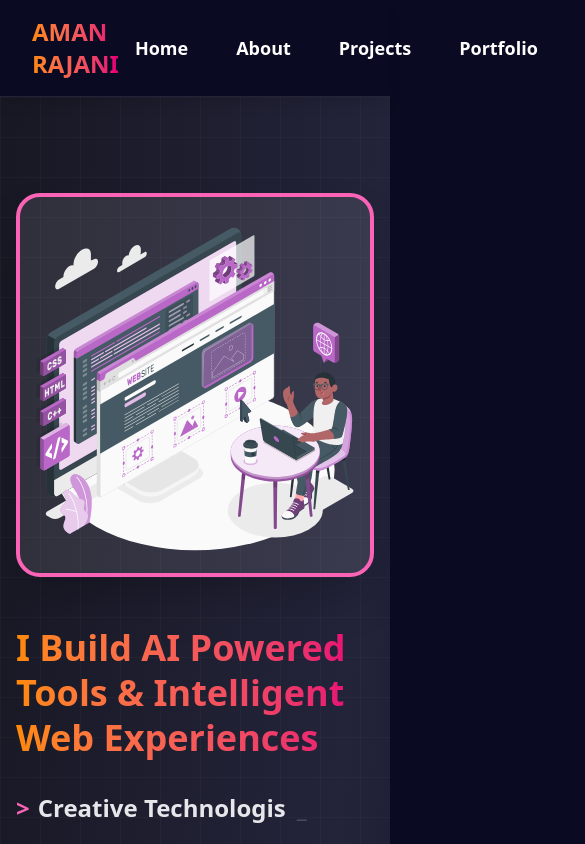
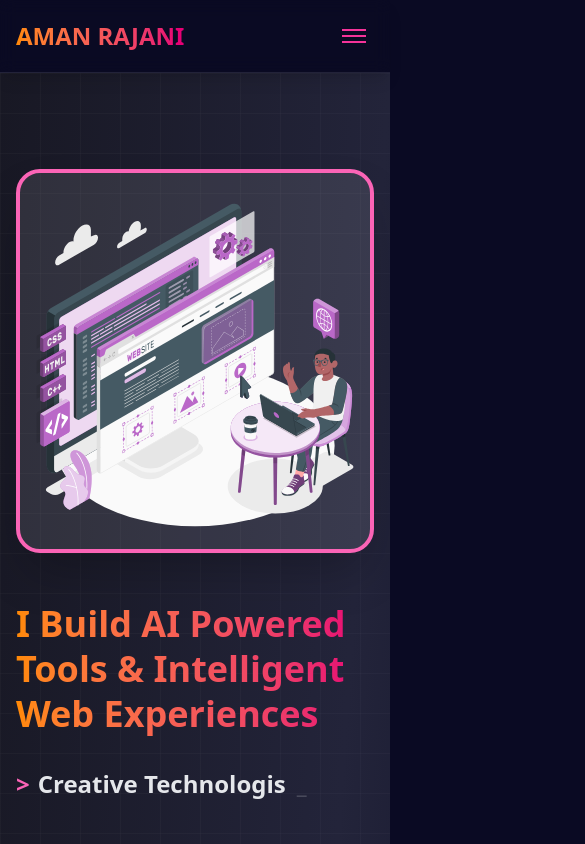
Before and after one commit to AmanBRajani/aman.rajani, a Next.js app: page / in a window 390 px wide. Shown: the top 844 px of the page, 585 px wide, since content can reach past the window. Built offline with nearby package versions, Linux system fonts and the light colour scheme.

Commit message:
responsive

```diff
--- a/src/components/Navbar.jsx
+++ b/src/components/Navbar.jsx
@@ -4,9 +4,11 @@ import Link from 'next/link';
 import { useRouter } from 'next/navigation';
 import { motion } from 'framer-motion';
 // import ThemeToggle from './ThemeToggle';
+import { useState } from 'react';
 
 export default function Navbar() {
   const router = useRouter();
+  const [menuOpen, setMenuOpen] = useState(false);
   const navLinks = [
     { name: 'Home', href: '/' },
     { name: 'About', href: '/about' },
@@ -15,7 +17,7 @@ export default function Navbar() {
     { name: 'Contact', href: '/contact' },
   ];
   return (
-    <nav className="sticky top-0 z-50 bg-background/80 backdrop-blur flex justify-between items-center px-8 py-4 shadow-lg border-b border-white/10">
+    <nav className="sticky top-0 z-50 bg-background/80 backdrop-blur flex justify-between items-center px-4 md:px-8 py-4 shadow-lg border-b border-white/10">
       <motion.div
         whileHover={{ scale: 1.08, rotate: -2 }}
         whileTap={{ scale: 0.96, rotate: 2 }}
@@ -25,7 +27,18 @@ export default function Navbar() {
       >
         AMAN RAJANI
       </motion.div>
-      <div className="space-x-4 md:space-x-8 flex items-center">
+      {/* Hamburger for mobile */}
+      <button
+        className="md:hidden flex flex-col justify-center items-center w-10 h-10 rounded focus:outline-none focus:ring-2 focus:ring-pink-400"
+        onClick={() => setMenuOpen((v) => !v)}
+        aria-label="Toggle navigation menu"
+      >
+        <span className={`block w-6 h-0.5 bg-pink-500 mb-1 transition-transform duration-300 ${menuOpen ? 'rotate-45 translate-y-2' : ''}`}></span>
+        <span className={`block w-6 h-0.5 bg-pink-500 mb-1 transition-opacity duration-300 ${menuOpen ? 'opacity-0' : ''}`}></span>
+        <span className={`block w-6 h-0.5 bg-pink-500 transition-transform duration-300 ${menuOpen ? '-rotate-45 -translate-y-2' : ''}`}></span>
+      </button>
+      {/* Desktop nav */}
+      <div className="space-x-4 md:space-x-8 items-center hidden md:flex">
         {navLinks.map((link, idx) => (
           <div key={link.name} className="inline-block">
             <Link
@@ -38,6 +51,21 @@ export default function Navbar() {
         ))}
         {/* <ThemeToggle /> */}
       </div>
+      {/* Mobile nav */}
+      {menuOpen && (
+        <div className="absolute top-full left-0 w-full bg-background/95 backdrop-blur-lg flex flex-col items-center py-4 shadow-lg border-b border-pink-400/20 md:hidden animate-fade-in z-40">
+          {navLinks.map((link) => (
+            <Link
+              key={link.name}
+              href={link.href}
+              className="block w-full text-center px-6 py-3 rounded-lg font-semibold text-lg text-pink-500 hover:bg-gradient-to-r hover:from-orange-400 hover:to-pink-600 hover:text-white transition-colors duration-200 focus:outline-none focus:ring-2 focus:ring-pink-400"
+              onClick={() => setMenuOpen(false)}
+            >
+              {link.name}
+            </Link>
+          ))}
+        </div>
+      )}
     </nav>
   );
 }
--- a/src/components/PageLoader.jsx
+++ b/src/components/PageLoader.jsx
@@ -9,16 +9,16 @@ export default function PageLoader() {
         initial={{ scale: 0, rotate: 0, opacity: 0 }}
         animate={{ scale: [0, 1.2, 1], rotate: [0, 360], opacity: [0, 1, 1, 0.8, 1] }}
         transition={{ duration: 1.2, repeat: Infinity, repeatType: 'reverse', ease: 'easeInOut' }}
-        className="relative w-32 h-32 rounded-full bg-gradient-to-tr from-orange-400 via-pink-500 to-purple-600 shadow-2xl flex items-center justify-center"
-        style={{ boxShadow: '0 0 80px 16px #e52e71cc, 0 0 0 8px #fff2' }}
+        className="relative w-20 h-20 sm:w-28 sm:h-28 md:w-32 md:h-32 rounded-full bg-gradient-to-tr from-orange-400 via-pink-500 to-purple-600 shadow-2xl flex items-center justify-center"
+        style={{ boxShadow: '0 0 40px 8px #e52e71cc, 0 0 0 4px #fff2' }}
       >
         <motion.div
-          className="absolute inset-4 rounded-full border-4 border-white/30 animate-spin-slow"
+          className="absolute inset-2 sm:inset-3 md:inset-4 rounded-full border-4 border-white/30 animate-spin-slow"
           animate={{ rotate: 360 }}
           transition={{ duration: 2, repeat: Infinity, ease: 'linear' }}
         />
         <motion.span
-          className="text-4xl font-extrabold bg-gradient-to-r from-orange-400 to-pink-500 bg-clip-text text-transparent drop-shadow-lg"
+          className="text-2xl sm:text-3xl md:text-4xl font-extrabold bg-gradient-to-r from-orange-400 to-pink-500 bg-clip-text text-transparent drop-shadow-lg"
           animate={{ scale: [1, 1.2, 1], opacity: [1, 0.7, 1] }}
           transition={{ duration: 1.2, repeat: Infinity, repeatType: 'reverse', ease: 'easeInOut' }}
         >
--- a/src/components/ScrollToTop.jsx
+++ b/src/components/ScrollToTop.jsx
@@ -16,10 +16,11 @@ export default function ScrollToTop() {
   return (
     <button
       aria-label="Scroll to top"
-      className={`fixed bottom-8 right-8 z-50 p-3 rounded-full bg-gradient-to-r from-orange-400 to-pink-500 text-white shadow-lg transition-opacity duration-300 ${visible ? 'opacity-100' : 'opacity-0 pointer-events-none'}`}
+      className={`fixed bottom-4 right-4 md:bottom-8 md:right-8 z-50 p-2 md:p-3 rounded-full bg-gradient-to-r from-orange-400 to-pink-500 text-white shadow-lg transition-opacity duration-300 ${visible ? 'opacity-100' : 'opacity-0 pointer-events-none'} backdrop-blur-md border-2 border-white/20 hover:scale-110 active:scale-95`}
+      style={{ fontSize: '1.5rem' }}
       onClick={() => window.scrollTo({ top: 0, behavior: 'smooth' })}
     >
-      <svg width="28" height="28" fill="none" viewBox="0 0 24 24"><path d="M12 19V5m0 0l-7 7m7-7l7 7" stroke="currentColor" strokeWidth="2" strokeLinecap="round" strokeLinejoin="round"/></svg>
+      <svg width="24" height="24" fill="none" viewBox="0 0 24 24"><path d="M12 19V5m0 0l-7 7m7-7l7 7" stroke="currentColor" strokeWidth="2" strokeLinecap="round" strokeLinejoin="round"/></svg>
     </button>
   );
 }
```
